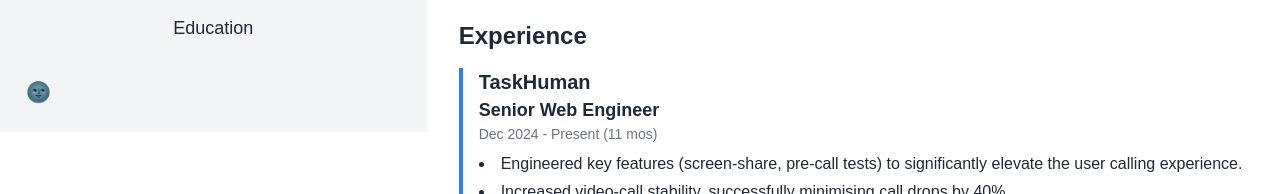
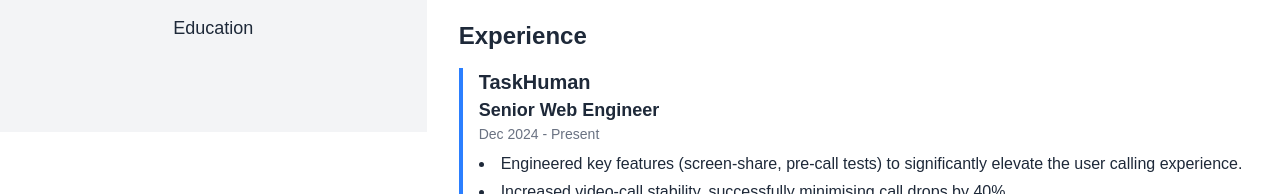
Before and after one commit to jamesashokfe/jamesashokfe.github.io, a Next.js app: page /portfolio in a window 1280 px wide. Shown: the part 668-862 px from the top of the page. Built offline with nearby package versions, Linux system fonts and the light colour scheme.

Commit message:
Coderabbit - PR review fixes.

```diff
--- a/app/assets/profile.json
+++ b/app/assets/profile.json
@@ -96,7 +96,7 @@
     {
       "company_name": "TaskHuman",
       "role": "Senior Web Engineer",
-      "duration": "Dec 2024 - Present (11 mos)",
+      "duration": "Dec 2024 - Present",
       "impact_achieved": [
         "Engineered key features (screen-share, pre-call tests) to significantly elevate the user calling experience.",
         "Increased video-call stability, successfully minimising call drops by 40%.",
--- a/app/globals.css
+++ b/app/globals.css
@@ -1,6 +1,7 @@
 @import "tailwindcss";
 
-@custom-variant dark (&:where(.dark, .dark *));
+/* The custom variant dark is for development purposes only */
+/* @custom-variant dark (&:where(.dark, .dark *)); */
 
 :root {
   --background: #ffffff;
--- a/app/portfolio/components/LeftPane.tsx
+++ b/app/portfolio/components/LeftPane.tsx
@@ -1,4 +1,4 @@
-import ThemeToggle from "./ThemeToggle";
+// import ThemeToggle from "./ThemeToggle";
 import Navigation from "./Navigation";
 import MiniProfile from "./MiniProfile";
 
@@ -7,7 +7,8 @@
     <div className="md:w-1/3 md:fixed md:h-screen bg-gray-100 dark:bg-gray-800 px-8 py-12 flex flex-col lg:justify-center items-center text-center">
       <MiniProfile />
       <Navigation />
-      <ThemeToggle />
+      {/* DarkMode ThemeToggle is for development purposes only */}
+      {/* <ThemeToggle /> */}
     </div>
   );
 };
--- a/app/portfolio/components/MiniProfile.tsx
+++ b/app/portfolio/components/MiniProfile.tsx
@@ -24,6 +24,7 @@
           href={profile.contact.linkedin}
           className="mr-2 p-4 relative bg-gray-100 rounded-sm border-2 border-transparent dark:border-gray-800 hover:border-blue-500 dark:hover:border-blue-400"
           target="_blank"
+          rel="noopener noreferrer"
         >
           <Image
             src={`https://cdn.jsdelivr.net/gh/devicons/devicon@latest/icons/linkedin/linkedin-original.svg`}
@@ -37,6 +38,7 @@
           href={profile.contact.github}
           className="mr-2 p-4 relative bg-gray-100 rounded-sm border-2 border-transparent dark:border-gray-800 hover:border-blue-500 dark:hover:border-blue-400"
           target="_blank"
+          rel="noopener noreferrer"
         >
           <Image
             src={`https://cdn.jsdelivr.net/gh/devicons/devicon@latest/icons/github/github-original.svg`}
--- a/app/portfolio/components/ThemeToggle.tsx
+++ b/app/portfolio/components/ThemeToggle.tsx
@@ -3,9 +3,17 @@
 import React, { useState, useEffect } from "react";
 
 const ThemeToggle = () => {
-  const [isDarkMode, setIsDarkMode] = useState(false);
+  const [isDarkMode, setIsDarkMode] = useState(() => {
+    if (typeof window !== "undefined") {
+      const stored = localStorage.getItem("theme");
+      if (stored) return stored === "dark";
+      return window.matchMedia("(prefers-color-scheme: dark)").matches;
+    }
+    return false;
+  });
 
   useEffect(() => {
+    localStorage.setItem("theme", isDarkMode ? "dark" : "light");
     if (isDarkMode) {
       document.documentElement.classList.add("dark");
     } else {
```
Also changed, not shown: 1 other file (tests, documents, lock files or other folders).
